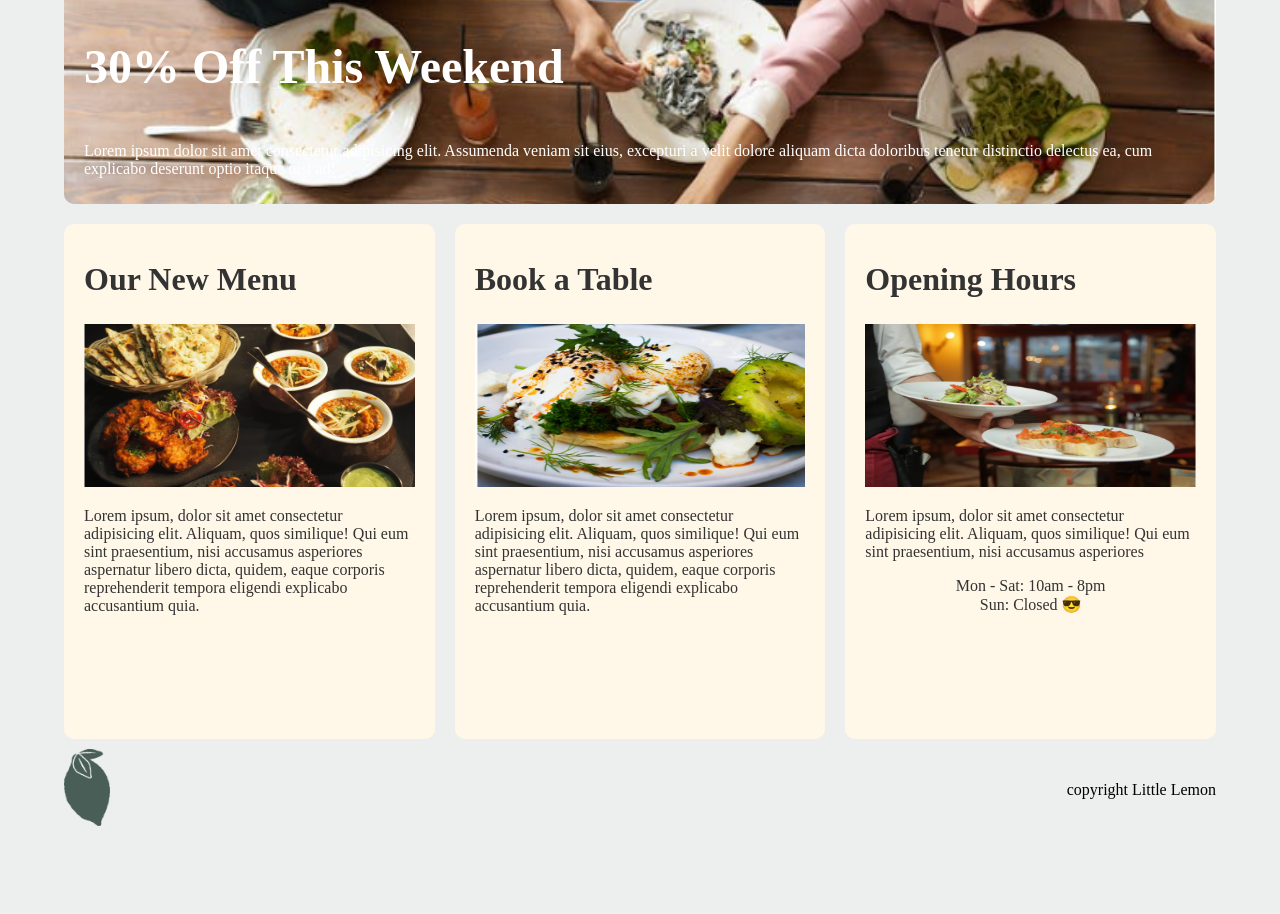
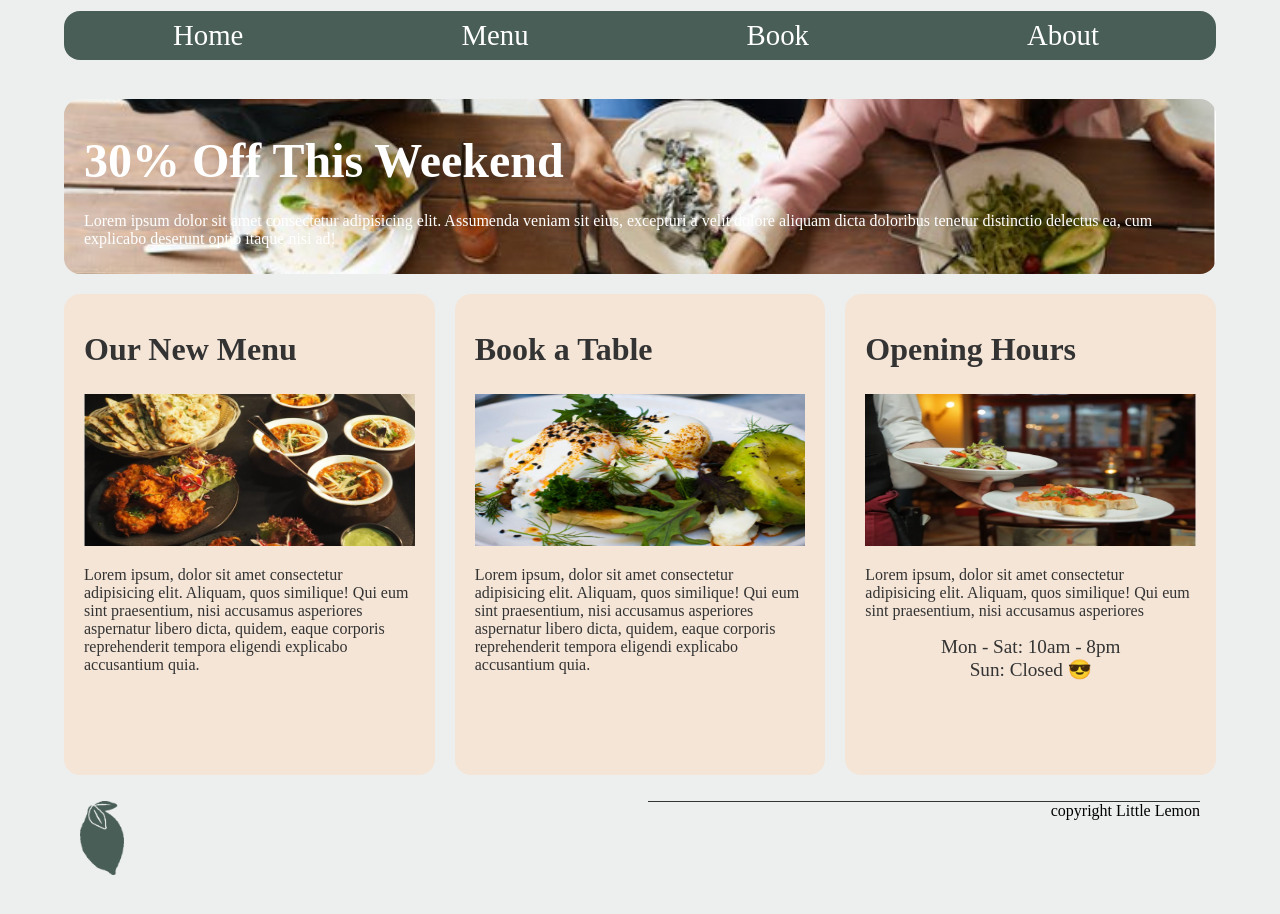
Before and after one commit to jamie7dev/Little-Lemon-Restaurant, a plain HTML site: page index.html in a window 1280 px wide. Shown: the part 380-1294 px from the top of the page. Before the commit the page ends 1258 px from the top, so only its background shows below. Drawn offline with Linux system fonts and the light colour scheme; a web font is replaced by a local one.

Commit message:
style: arrange footer

```diff
--- a/index.html
+++ b/index.html
@@ -49,7 +49,7 @@
         </article>
         <article class="info-article">
           <h2>Book a Table</h2>
-          <img src="images/restaurant3.png" alt="" />
+          <img src="images/restaurant4.png" alt="" />
           <p>
             Lorem ipsum, dolor sit amet consectetur adipisicing elit. Aliquam,
             quos similique! Qui eum sint praesentium, nisi accusamus asperiores
--- a/style.css
+++ b/style.css
@@ -9,6 +9,8 @@ body {
 
 h1 {
   font-size: 3rem;
+  margin-top: 1.5rem;
+  margin-bottom: 1.5rem;
 }
 
 h2 {
@@ -16,30 +18,39 @@ h2 {
 }
 
 header > img {
-  width: 70%;
+  width: 100%;
   display: block;
   margin: 20px auto;
 }
 
+nav {
+  margin-top: 1rem;
+  margin-bottom: 1rem;
+}
+
 nav ul {
   list-style: none;
+  font-size: 1.8rem;
+  padding: 8px;
   text-align: center;
-  /* background-color: #f4ce14; */
   background-color: #495e57;
-  padding: 10px;
-  border-radius: 10px;
+  border-radius: 1rem;
   display: flex;
-  justify-content: space-evenly;
+  justify-content: space-around;
+  padding-inline-start: 0rem;
 }
 
-nav li {
+nav ul li {
   display: inline-block;
-  font-size: 1.5rem;
 }
 
 nav li a {
   text-decoration-line: none;
-  color: #edefee;
+  color: white;
+}
+nav li a:hover {
+  color: #f4ce14;
+  transition: 1s;
 }
 
 section {
@@ -48,12 +59,15 @@ section {
 
 article {
   flex: 1;
+  border-radius: 1rem;
 }
 
 footer {
   display: flex;
-  align-items: center;
+  /* align-items: center; */
   justify-content: space-around;
+  margin: 1rem;
+  gap: 2rem 1rem;
 }
 
 footer div {
@@ -64,6 +78,7 @@ footer img {
   width: 8%;
 }
 footer p {
+  border-top: 1px solid #333333;
   text-align: right;
   margin: 0;
 }
@@ -72,7 +87,6 @@ footer p {
   background-image: url(./images/restaurant5.png);
   background-size: cover;
   background-repeat: no-repeat;
-  border-radius: 10px;
   padding: 10px 20px;
   margin-top: 10px;
   margin-bottom: 10px;
@@ -86,20 +100,137 @@ footer p {
 }
 
 .info-article {
-  background-color: #fff7e7;
-  /* border: 1px solid black; */
+  background-color: #fbdabb79;
   color: #333333;
-  border-radius: 10px;
   padding: 10px 20px;
   margin: 10px 0;
 }
 
 article img {
   width: 100%;
+  min-width: 30%;
   height: 33%;
+  min-height: 20%;
 }
 
 .opening-hours {
   margin: 0;
   text-align: center;
+  font-size: 1.2rem;
 }
+
+/* body {
+  background-color: #edefee;
+  font-family: "Markazi Text", serif;
+  margin-top: 3rem;
+  margin-bottom: 3rem;
+  margin-left: 5%;
+  margin-right: 5%;
+}
+
+h1 {
+  font-size: 3rem;
+  margin-top: 1.5rem;
+  margin-bottom: 1.5rem;
+}
+
+h2 {
+  font-size: 2rem;
+}
+
+header img {
+  width: 70%;
+  display: block;
+  margin-left: auto;
+  margin-right: auto;
+}
+
+nav {
+  background-color: #333333;
+  border-radius: 1rem;
+  margin-top: 1rem;
+  margin-bottom: 1rem;
+}
+
+nav ul {
+  list-style: none;
+  font-size: 2rem;
+  text-align: center;
+  padding-inline-start: 0rem;
+}
+
+nav ul li {
+  display: inline-block;
+  margin: 0.25rem;
+}
+
+nav ul a {
+  color: #edefee;
+  text-decoration: none;
+}
+
+nav ul a:active {
+  text-decoration: underline;
+}
+
+nav ul a:hover {
+  text-decoration: underline;
+  text-decoration-thickness: 0.1rem;
+}
+
+section {
+  display: flex;
+  gap: 2rem 1rem;
+  margin-top: 1rem;
+  margin-bottom: 1rem;
+}
+
+article {
+  flex: 1;
+  border-radius: 1rem;
+}
+
+article img {
+  max-width: 100%;
+}
+
+article ul {
+  list-style: none;
+}
+
+main article {
+  background-color: #fbdabb79;
+  padding-left: 1rem;
+  padding-right: 1rem;
+}
+
+.promotion {
+  background-image: linear-gradient(0deg, rgba(0, 0, 0, 0.3));
+  background-size: cover;
+  background-position: 75%;
+  color: white;
+}
+
+.promotion p {
+  max-width: 75%;
+}
+
+footer {
+  margin: 1rem;
+  display: flex;
+  gap: 2rem 1rem;
+}
+
+footer img {
+  max-width: 50%;
+}
+
+footer p {
+  border-top: #333333;
+  border-style: solid;
+  border-width: 0.1rem;
+  border-bottom: none;
+  border-left: none;
+  border-right: none;
+  text-align: right;
+} */
```
Also changed, not shown: images/restaurant3.png (deleted), images/restaurant4.png (added).
